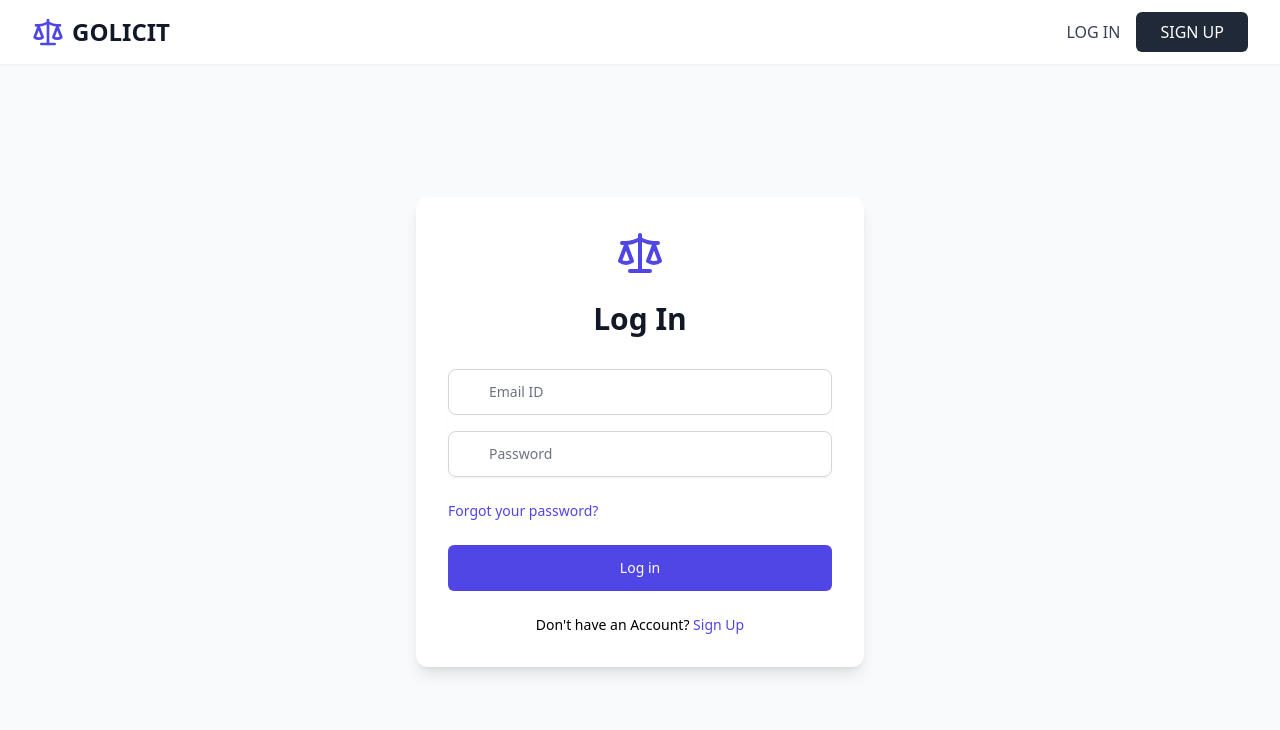
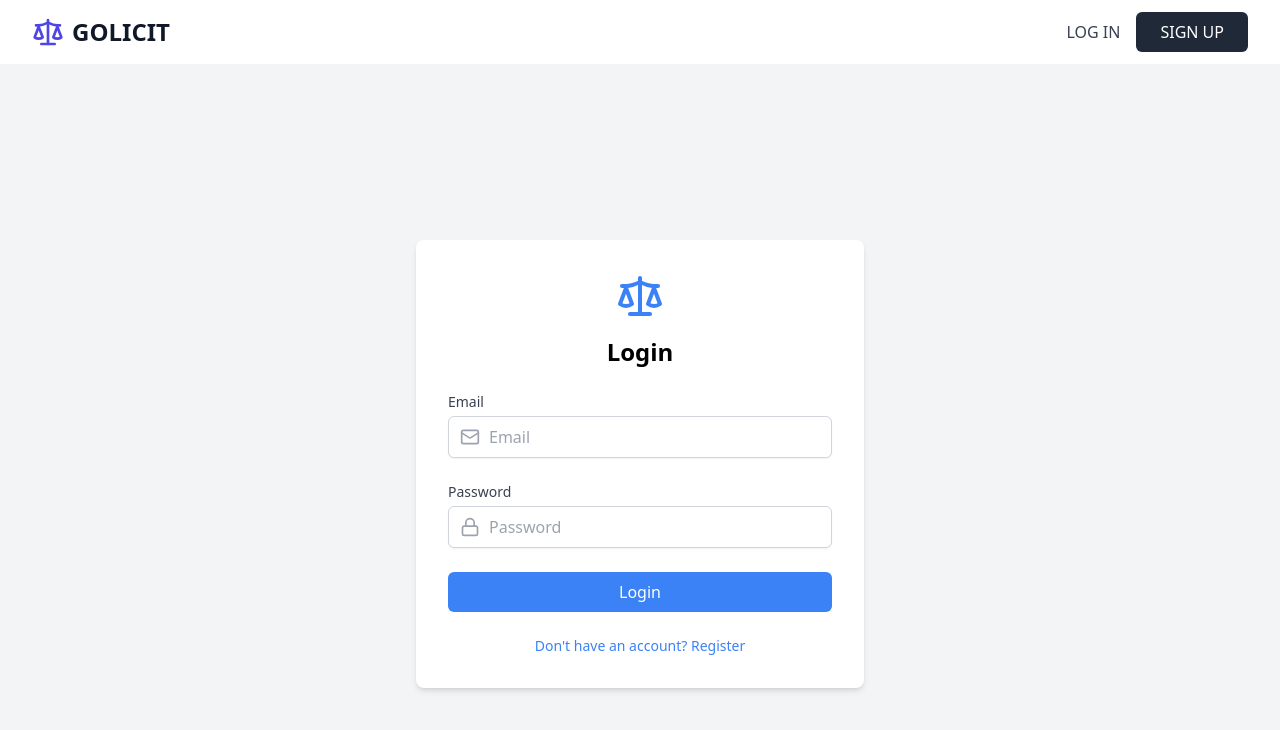
Before and after one commit to Iqapex/HealthTech, a React (Vite) app in the folder Frontend/: page /login in a window 1280 px wide. Shown: the top 730 px of the page. Built offline with nearby package versions, Linux system fonts and the light colour scheme.

Commit message:
add logged in feature

```diff
--- a/Frontend/src/pages/Login.tsx
+++ b/Frontend/src/pages/Login.tsx
@@ -1,11 +1,11 @@
-import React, { useState } from 'react';
-import { Link, useNavigate } from 'react-router-dom';
-import { Scale, Mail, Lock } from 'lucide-react';
-import { useApi } from '../hooks/useApi'; // Import the useApi hook
+import React, { useState } from "react";
+import { Link, useNavigate } from "react-router-dom";
+import { Scale, Mail, Lock } from "lucide-react";
+import { useApi } from "../hooks/useApi"; // Import the useApi hook
 
 export default function Login() {
-  const [email, setEmail] = useState('');
-  const [password, setPassword] = useState('');
+  const [email, setEmail] = useState("");
+  const [password, setPassword] = useState("");
   const [error, setError] = useState<string | null>(null);
   const navigate = useNavigate();
   const { fetchData, loading } = useApi();
@@ -15,85 +15,89 @@ export default function Login() {
     setError(null);
 
     try {
-      const response = await fetchData<{ emailId: string; password: string }, any>(
-        '/auth/login',
-        'POST',
-        {
-          body: { emailId: email, password },
-        }
-      );
+      const response = await fetchData('/auth/login', 'POST', {
+        body: { emailId: email, password }
+      });
+
+      console.log('Login response:', response); // Add logging
+
+      // Add manual cookie check
+      const cookies = document.cookie;
+      console.log('Cookies after login:', cookies);
 
       if (response) {
-        // Store user data in context/state management
         navigate('/home');
       }
     } catch (err) {
-      const error = err as Error;
-      setError(error.message || 'Login failed. Please check your credentials and try again.');
+      console.error('Login error:', err);
+      setError(err instanceof Error ? err.message : 'Login failed');
     }
   };
 
   return (
-    <div className="min-h-[calc(100vh-4rem)] flex items-center justify-center py-12 px-4 sm:px-6 lg:px-8">
-      <div className="max-w-md w-full space-y-8 bg-white p-8 rounded-xl shadow-lg">
+    <div className="flex items-center justify-center min-h-screen bg-gray-100">
+      <div className="w-full max-w-md p-8 space-y-6 bg-white rounded-lg shadow-md">
         <div className="flex flex-col items-center">
-          <Scale className="h-12 w-12 text-indigo-600" />
-          <h2 className="mt-6 text-center text-3xl font-extrabold text-gray-900">Log In</h2>
+          <Scale className="w-12 h-12 text-blue-500" />
+          <h1 className="mt-4 text-2xl font-bold">Login</h1>
         </div>
-        {error && (
-          <div className="text-red-500 text-center text-sm">
-            {error}
-          </div>
-        )}
-        <form className="mt-8 space-y-6" onSubmit={handleSubmit}>
-          <div className="rounded-md shadow-sm space-y-4">
-            <div className="relative">
-              <Mail className="absolute left-3 top-1/2 transform -translate-y-1/2 h-5 w-5 text-gray-400" />
+        <form onSubmit={handleSubmit} className="space-y-6">
+          <div>
+            <label
+              htmlFor="email"
+              className="block text-sm font-medium text-gray-700"
+            >
+              Email
+            </label>
+            <div className="mt-1 relative">
+              <Mail className="w-5 h-5 absolute left-3 top-1/2 transform -translate-y-1/2 text-gray-400" />
               <input
                 type="email"
-                required
+                id="email"
                 value={email}
                 onChange={(e) => setEmail(e.target.value)}
-                className="appearance-none rounded-lg relative block w-full px-10 py-3 border border-gray-300 placeholder-gray-500 text-gray-900 focus:outline-none focus:ring-indigo-500 focus:border-indigo-500 focus:z-10 sm:text-sm"
-                placeholder="Email ID"
+                required
+                className="w-full pl-10 px-3 py-2 border border-gray-300 rounded-md shadow-sm focus:outline-none focus:ring-blue-500 focus:border-blue-500"
+                placeholder="Email"
               />
             </div>
-            <div className="relative">
-              <Lock className="absolute left-3 top-1/2 transform -translate-y-1/2 h-5 w-5 text-gray-400" />
+          </div>
+          <div>
+            <label
+              htmlFor="password"
+              className="block text-sm font-medium text-gray-700"
+            >
+              Password
+            </label>
+            <div className="mt-1 relative">
+              <Lock className="w-5 h-5 absolute left-3 top-1/2 transform -translate-y-1/2 text-gray-400" />
               <input
                 type="password"
-                required
+                id="password"
                 value={password}
                 onChange={(e) => setPassword(e.target.value)}
-                className="appearance-none rounded-lg relative block w-full px-10 py-3 border border-gray-300 placeholder-gray-500 text-gray-900 focus:outline-none focus:ring-indigo-500 focus:border-indigo-500 focus:z-10 sm:text-sm"
+                required
+                className="w-full pl-10 px-3 py-2 border border-gray-300 rounded-md shadow-sm focus:outline-none focus:ring-blue-500 focus:border-blue-500"
                 placeholder="Password"
               />
             </div>
           </div>
-
-          <div className="flex items-center justify-between">
-            <div className="text-sm">
-              <Link to="/forgot-password" className="font-medium text-indigo-600 hover:text-indigo-500">
-                Forgot your password?
-              </Link>
-            </div>
-          </div>
-
-          <button
-            type="submit"
-            disabled={loading}
-            className="group relative w-full flex justify-center py-3 px-4 border border-transparent text-sm font-medium rounded-md text-white bg-indigo-600 hover:bg-indigo-700 focus:outline-none focus:ring-2 focus:ring-offset-2 focus:ring-indigo-500"
-          >
-            {loading ? 'Logging in...' : 'Log in'}
-          </button>
-
-          <div className="text-center text-sm">
-            Don't have an Account?{' '}
-            <Link to="/signup" className="font-medium text-indigo-600 hover:text-indigo-500">
-              Sign Up
-            </Link>
+          {error && <div className="text-sm text-red-600">{error}</div>}
+          <div>
+            <button
+              type="submit"
+              disabled={loading}
+              className="w-full px-4 py-2 text-white bg-blue-500 rounded-md hover:bg-blue-600 focus:outline-none focus:ring-2 focus:ring-blue-500 focus:ring-offset-2"
+            >
+              {loading ? "Logging in..." : "Login"}
+            </button>
           </div>
         </form>
+        <div className="text-sm text-center">
+          <Link to="/register" className="text-blue-500 hover:text-blue-600">
+            Don't have an account? Register
+          </Link>
+        </div>
       </div>
     </div>
   );
```
Also changed, not shown: 2 other files (tests, documents, lock files or other folders).
